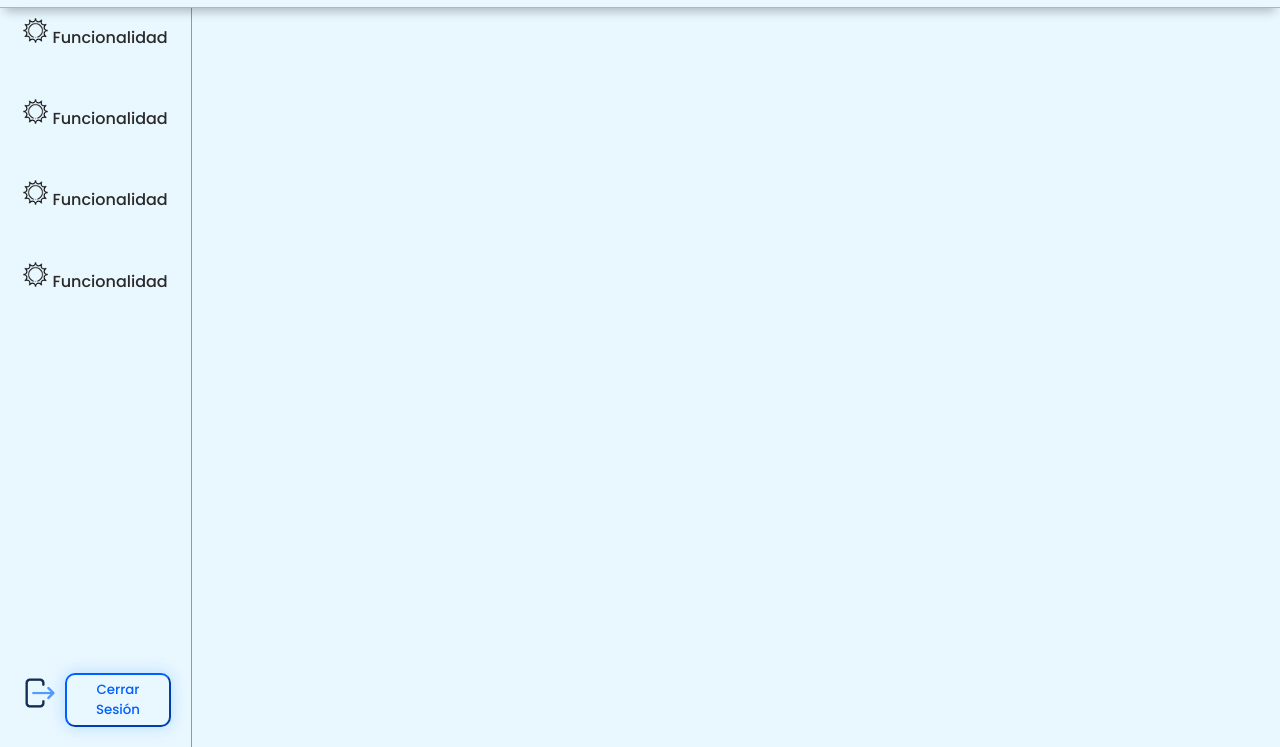
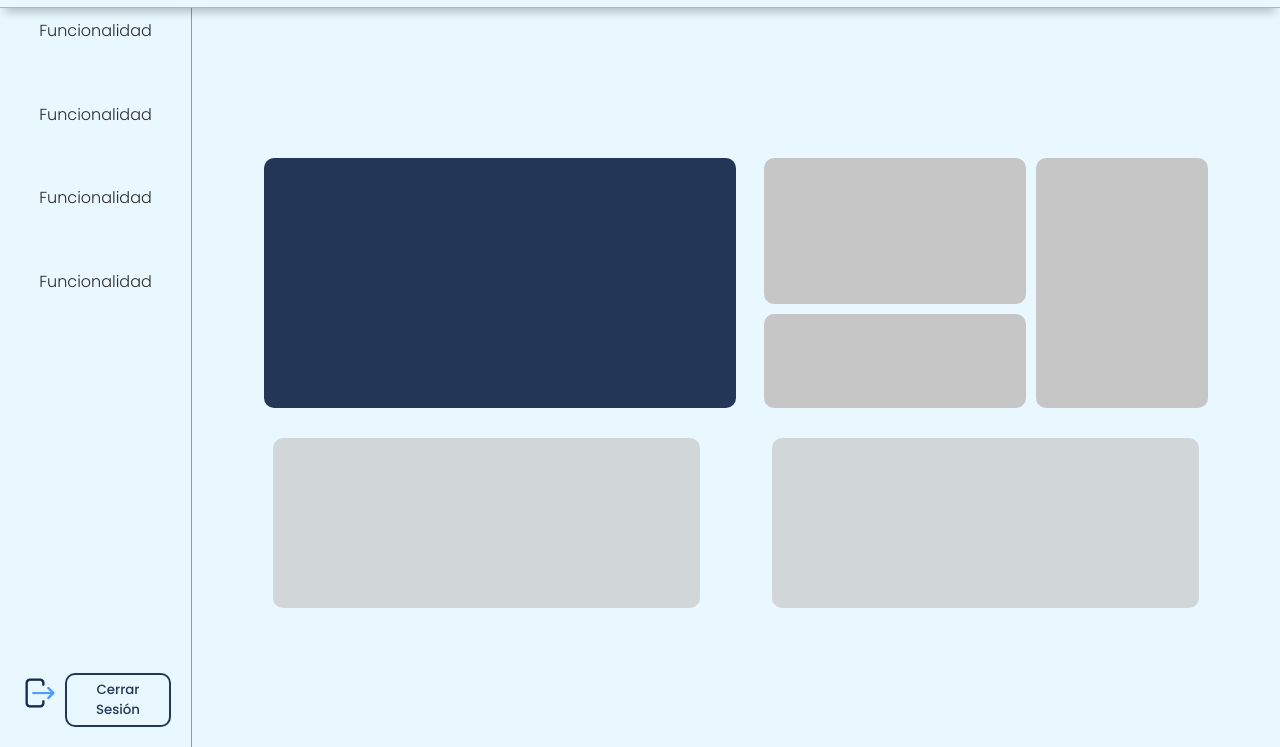
Before and after one commit to VazquezLD/weatherApp, a website built with Vite: page weatherApp/index.html in a window 1280 px wide. Shown: the part 53-800 px from the top of the page. Built offline with nearby package versions, Linux system fonts and the light colour scheme.

Commit message:
nueva seccion grid y nuevos estilos

```diff
--- a/weatherApp/assets/styles.css
+++ b/weatherApp/assets/styles.css
@@ -112,7 +112,7 @@ header{
     font-size: 10px;
 }
 .resultSections{
-    background: linear-gradient(to top, #93d1f3, #0089ff);
+    background-color: #243757;
     display: flex;
     padding: 10px;
     height: 100%;
@@ -285,27 +285,27 @@ header{
     background-image: linear-gradient(rgb(0, 137, 255) 0%, rgb(0, 95, 255) 100%);
 }
 .pruebaButton{
-    color: rgb(0, 95, 255);
-    border-color: rgb(0, 95, 255);
+    color: #243757;
+    border: 2px solid #243757;
     background: transparent;
     cursor: pointer;
     padding: 5px 10px;
     border-radius: 10px;
-    transition:all .3s ease;
-    box-shadow: rgba(0, 136, 255, 0.205) 0px 0px 15px 1px;
+
 }
 .pruebaButton:hover{
-    background-color: #0044ff;
-    border: none;
+    background-color: #3a5f6f;
+
     color: #e9f7ff;
-    transform: rotate(-15deg);
 }
 
 .graficosContainer1{
     display: flex;
     width: 100%;
-    justify-content: space-around;
+    justify-content: space-evenly;
     align-items: center;
+    flex-wrap: wrap;
+    padding: 10px;
 }
 .containerBox{
     display: flex;
@@ -315,8 +315,14 @@ header{
     align-items: center;
     padding: 10px;
 }
+.containerBox{
+    background-color: #c6c6c6a8;
+    border-radius: 10px;
+}
 .containerGraficos0{
     align-items: center;
+    display: flex;
+    justify-content: space-between;
     height: 250px;
     width: 90%;
 }
@@ -326,6 +332,7 @@ header{
     align-items: center;
     width: 85%;
     justify-content: flex-end;
+    flex-wrap: wrap;
 }
 .seccionContainer{
     width: 100vw;
@@ -352,6 +359,7 @@ header{
 }
 .listaFuncionalidades a{
     text-decoration: none;
+    font-weight: 300;
     color: #2b2a2a;
 }
 .listaFuncionalidades li{
@@ -364,13 +372,7 @@ header{
     padding: 20px;
     text-align: center;
 }
-.cerrarSesion{
-    box-shadow: rgba(0, 136, 255, 0.205) 0px 0px 15px 1px;
-    padding: 5px 10px 5px 10px;
-    border-radius: 10px;
-    border: none;
-    cursor: pointer;
-}
+
 .salidaImg{
     height: 40px;
 }
@@ -392,3 +394,26 @@ header{
     background-color: white;
     border: 1px solid black;
 }
+
+.parent {
+    display: grid;
+    grid-template-columns: repeat(5, 1fr);
+    grid-template-rows: repeat(5, 1fr);
+    grid-column-gap: 0px;
+    grid-row-gap: 0px;
+    height: 100%;
+    width: 47%;
+    gap: 10px;
+    }
+
+.div1 { grid-area: 1 / 1 / 4 / 4; }
+.div2 { grid-area: 1 / 4 / 6 / 6; }
+.div3 { grid-area: 4 / 1 / 6 / 4; }
+
+.sectores{
+    border-radius: 10px;
+    display: flex;
+    align-items: center;
+    justify-content: center;
+    background-color: #c6c6c6;
+}
--- a/weatherApp/index.html
+++ b/weatherApp/index.html
@@ -38,16 +38,16 @@
     <div class="aside">
       <ul class="listaFuncionalidades">
         <li class="funcionalidad">
-          <img src="./assets/circulo-en-cuadrado.png" alt="" class="funcionalidadImg">
+
           <a href="#">Funcionalidad</a></li>
         <li class="funcionalidad">
-          <img src="./assets/circulo-en-cuadrado.png" alt="" class="funcionalidadImg">
+
           <a href="#">Funcionalidad</a></li>
         <li class="funcionalidad">
-          <img src="./assets/circulo-en-cuadrado.png" alt="" class="funcionalidadImg">
+
           <a href="#">Funcionalidad</a></li>
         <li class="funcionalidad">
-          <img src="./assets/circulo-en-cuadrado.png" alt="" class="funcionalidadImg">
+
           <a href="#">Funcionalidad</a></li>
       </ul>
       <div class="funcionalidadSesion">
@@ -61,6 +61,13 @@
 
         <div class="containerGraficos0 oculto">
           <div class="resultSections" id="resultSections"></div>
+          <div class="parent">
+
+            <div class="div1 sectores"></div>
+            <div class="div2 sectores"></div>
+            <div class="div3 sectores"></div>
+
+          </div>
         </div>
 
     </div>
--- a/weatherApp/scripts/graficos.js
+++ b/weatherApp/scripts/graficos.js
@@ -47,7 +47,7 @@ const obtenerPronostico = (ciudad) => {
             datasets: [{
                 label: `Máxima temperatura de los próximos días en ${ciudad.city.name}`,
                 data: temperaturas,
-                backgroundColor: '#0044ff',
+                backgroundColor: '#243757',
                 barThickness: 50,
                 borderRadius: 5
             }]
@@ -74,7 +74,7 @@ const obtenerPronostico = (ciudad) => {
             datasets: [{
                 label: `Sensación Térmica de los proximos en ${ciudad.city.name}`,
                 data: temperaturasST,
-                backgroundColor: '#0044ff',
+                backgroundColor: '#243757',
                 barThickness: 50,
                 borderRadius: 5
             }]
```
